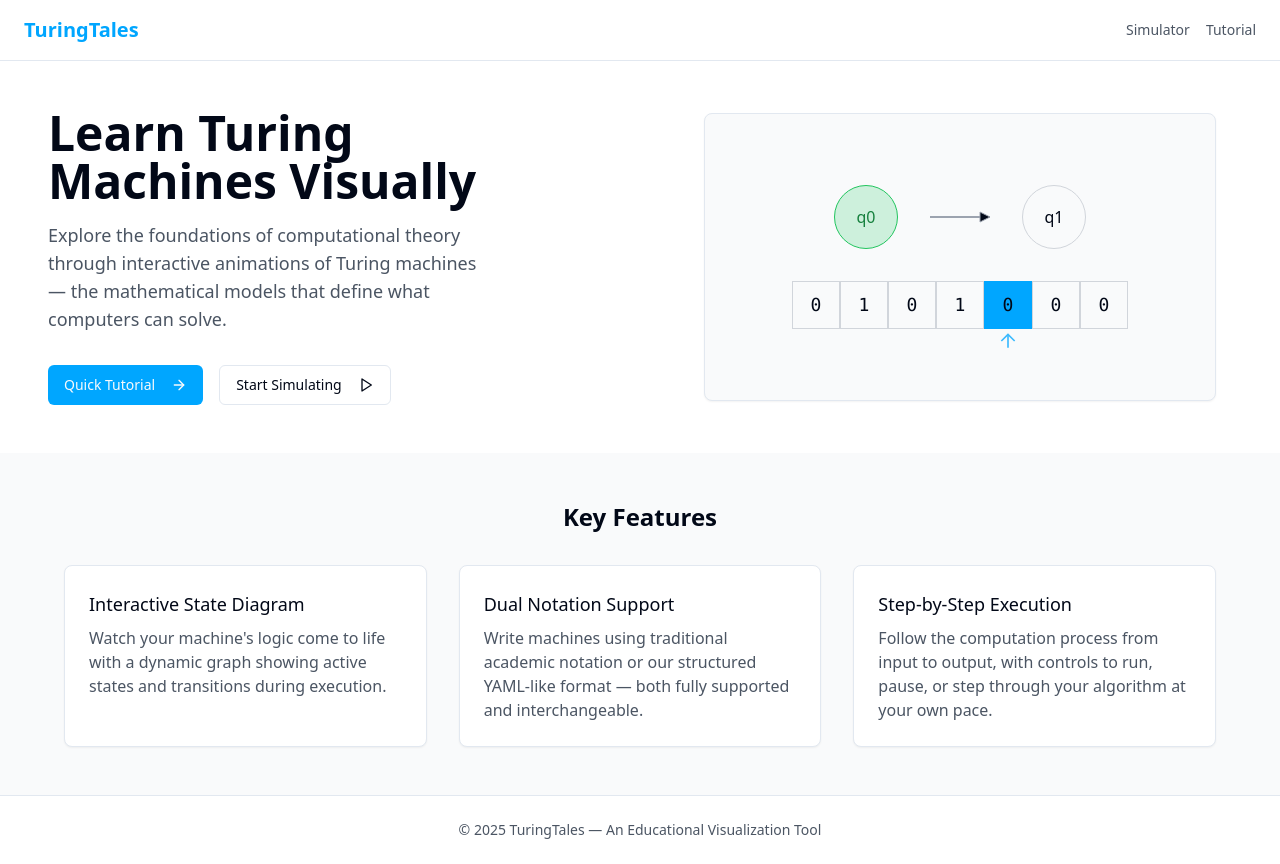
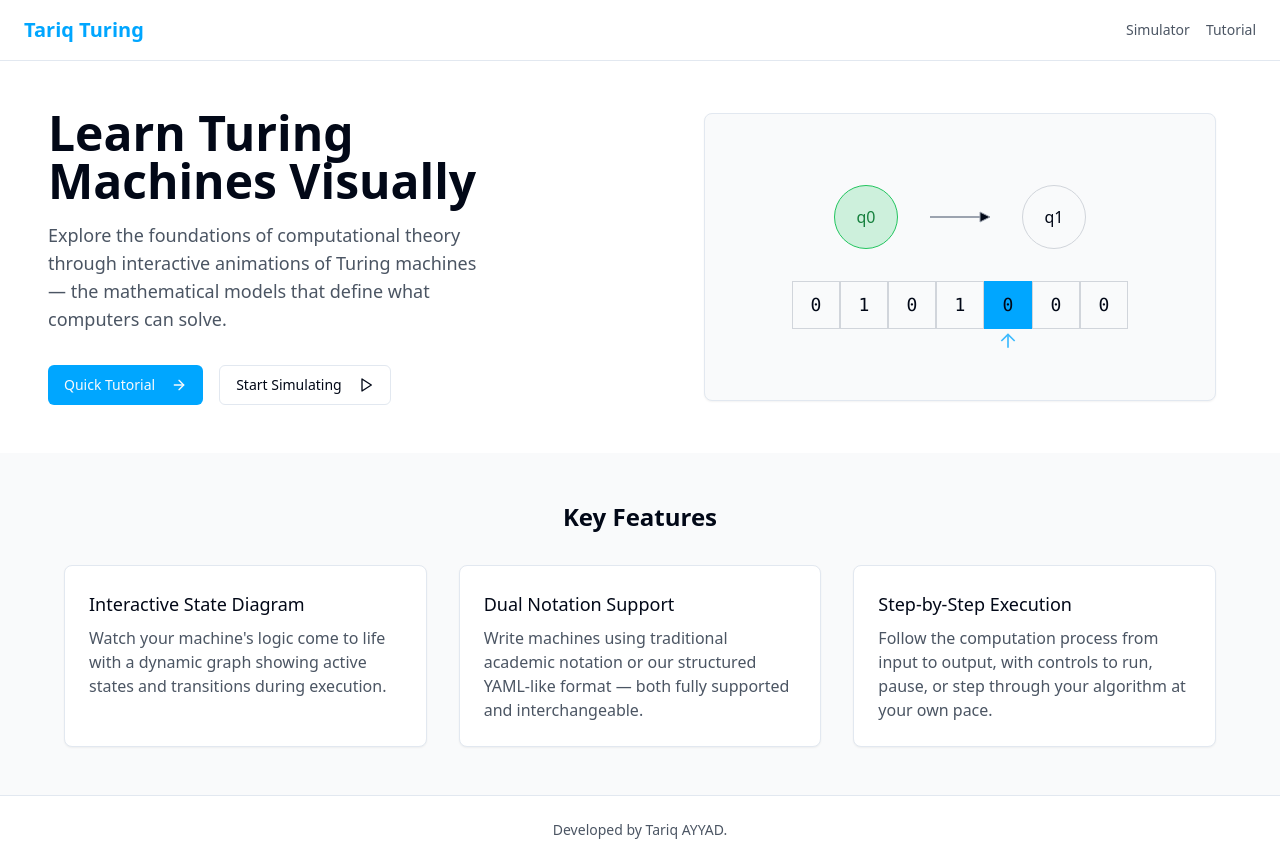
Before and after one commit to crispy1171/tariqturing-21, a React (Vite) app: page / in a window 1280 px wide. Built offline with nearby package versions, Linux system fonts and the light colour scheme.

Commit message:
Visual edit in Lovable
Edited UI in Lovable

```diff
--- a/src/pages/Index.tsx
+++ b/src/pages/Index.tsx
@@ -1,15 +1,12 @@
-
 import { Button } from "@/components/ui/button";
 import { ArrowRight, Play } from "lucide-react";
 import { Link } from "react-router-dom";
 import TuringAnimation from "@/components/landing/TuringAnimation";
-
 const Index = () => {
-  return (
-    <div className="min-h-screen flex flex-col">
+  return <div className="min-h-screen flex flex-col">
       {/* Navigation */}
       <nav className="w-full py-4 px-6 flex justify-between items-center border-b">
-        <h1 className="text-xl font-bold text-primary">TuringTales</h1>
+        <h1 className="text-xl font-bold text-primary">Tariq Turing</h1>
         <div className="flex gap-4">
           <Link to="/simulator" className="text-sm text-gray-600 hover:text-primary">Simulator</Link>
           <Link to="/tutorial" className="text-sm text-gray-600 hover:text-primary">Tutorial</Link>
@@ -79,10 +76,8 @@ const Index = () => {
 
       {/* Footer */}
       <footer className="py-6 px-6 border-t text-center text-sm text-gray-600">
-        <p>© 2025 TuringTales — An Educational Visualization Tool</p>
+        <p>Developed by Tariq AYYAD.</p>
       </footer>
-    </div>
-  );
+    </div>;
 };
-
 export default Index;
```
